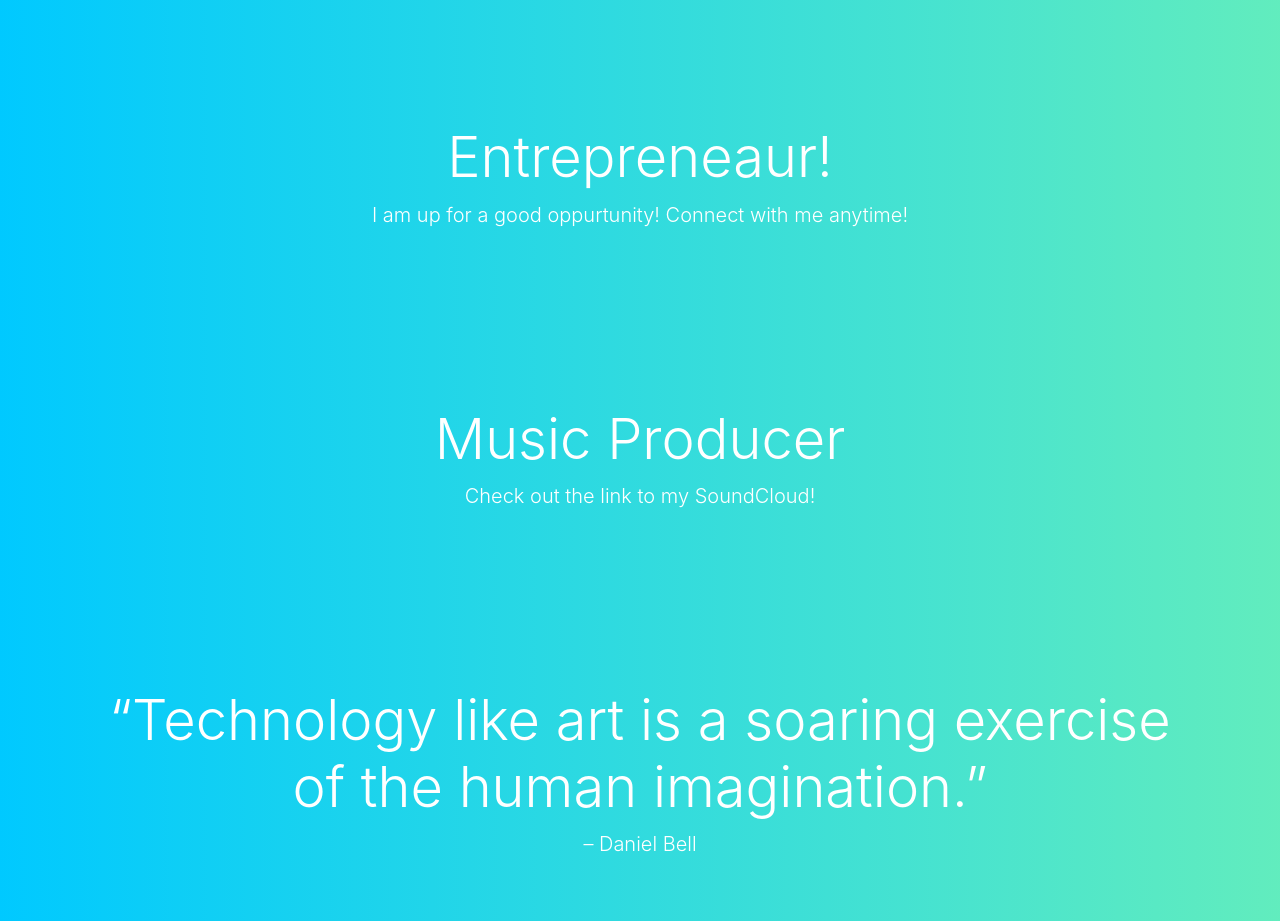
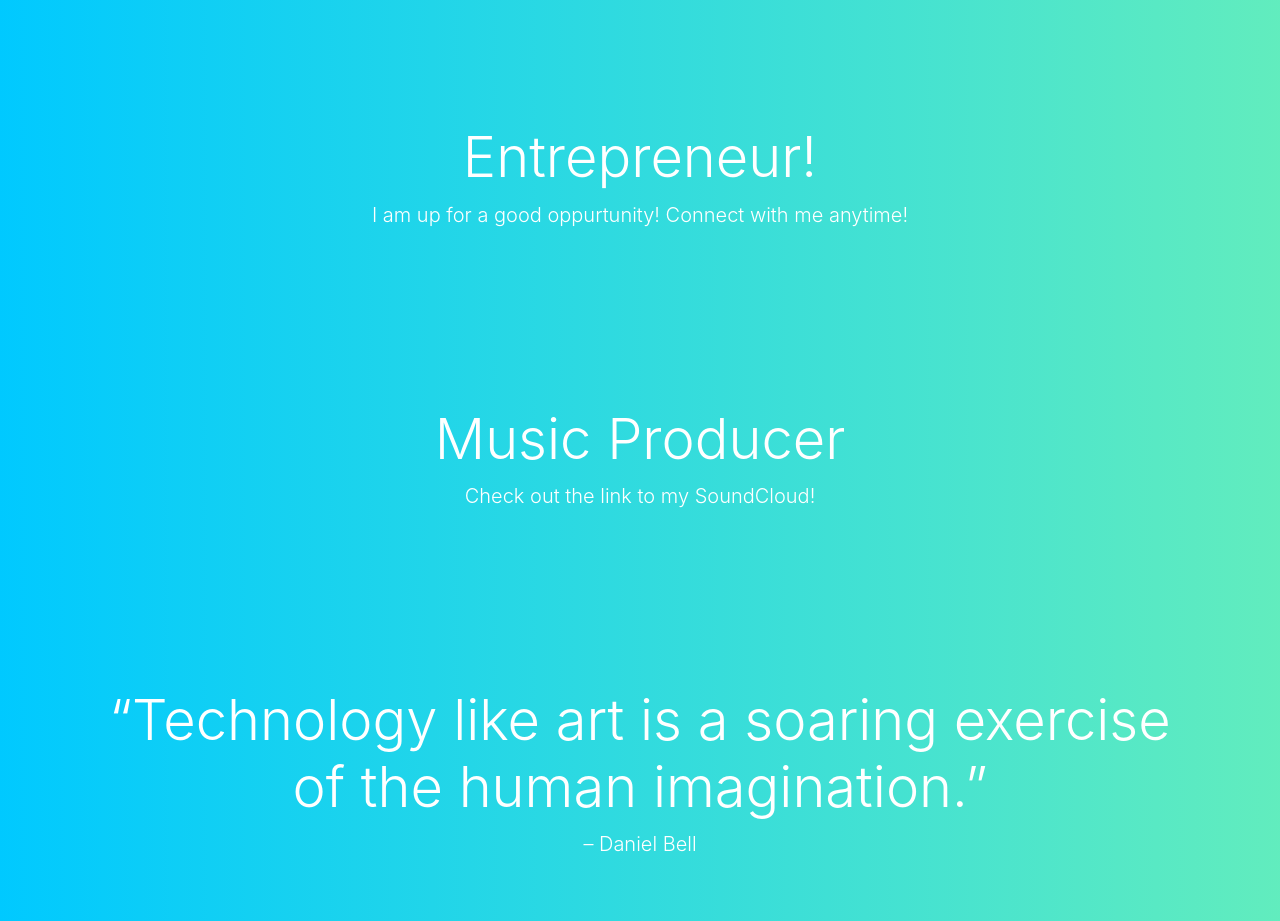
Before and after one commit to JINJ95/JJ-Portfolio, a React (Create React App) app: page /about in a window 1280 px wide. Shown: the part 1560-2481 px from the top of the page. Built offline with nearby package versions, Linux system fonts and the light colour scheme.

Commit message:
spelling error

```diff
--- a/src/pages/about.jsx
+++ b/src/pages/about.jsx
@@ -18,7 +18,7 @@ export default function About() {
             <Jumbotron title="Software Engineer" subtitle="I build technology that makes the world a better place." />
             <Jumbotron title="Full Stack Web Developer" subtitle="Currently building tools and networking to create an amazing future!" />
             <Jumbotron title="University of Utah Student" subtitle="Computer Science Major" />
-            <Jumbotron title="Entrepreneaur!" subtitle="I am up for a good oppurtunity! Connect with me anytime!" />
+            <Jumbotron title="Entrepreneur!" subtitle="I am up for a good oppurtunity! Connect with me anytime!" />
             <Jumbotron title="Music Producer" subtitle="Check out the link to my SoundCloud!" />
             <Jumbotron title="“Technology like art is a soaring exercise of the human imagination.”" subtitle='– Daniel Bell' />
             <Jumbotron title='Programming Languages, Skills, and Technologies' subtitle="" />
```
